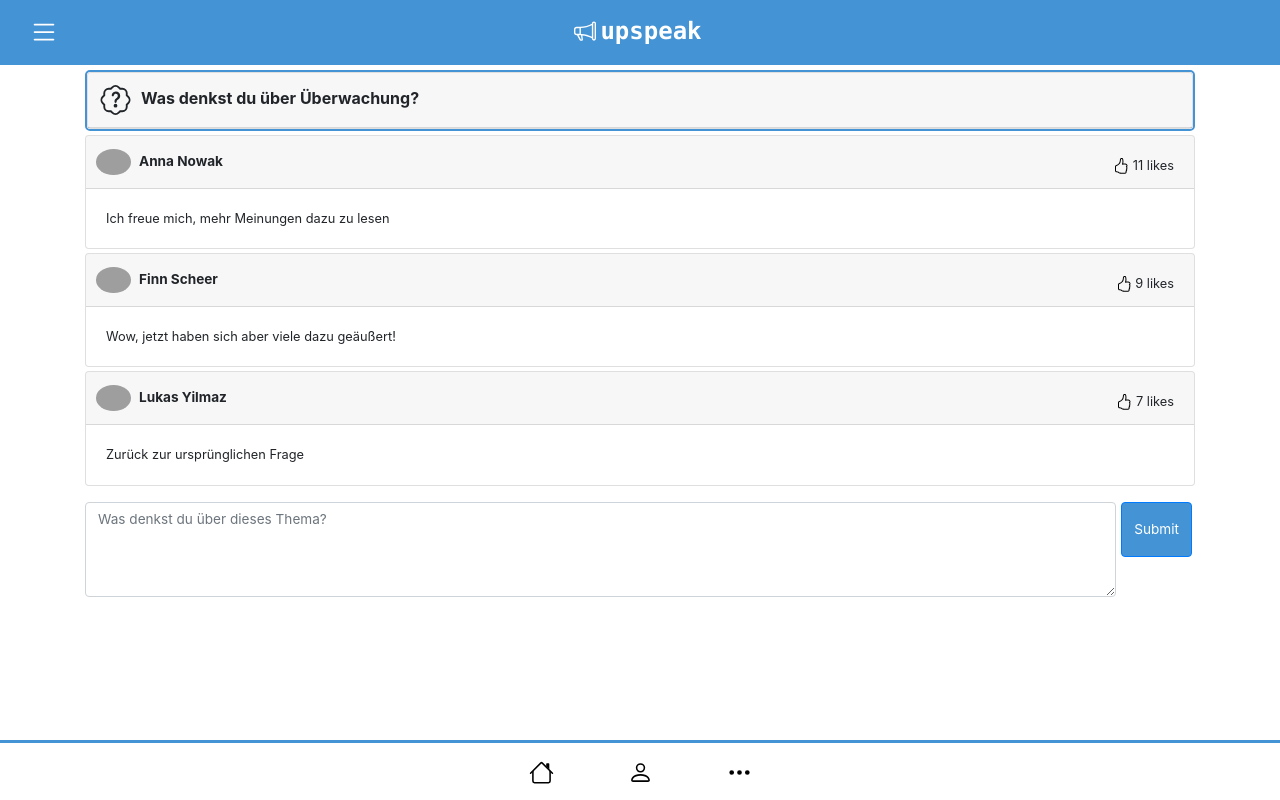
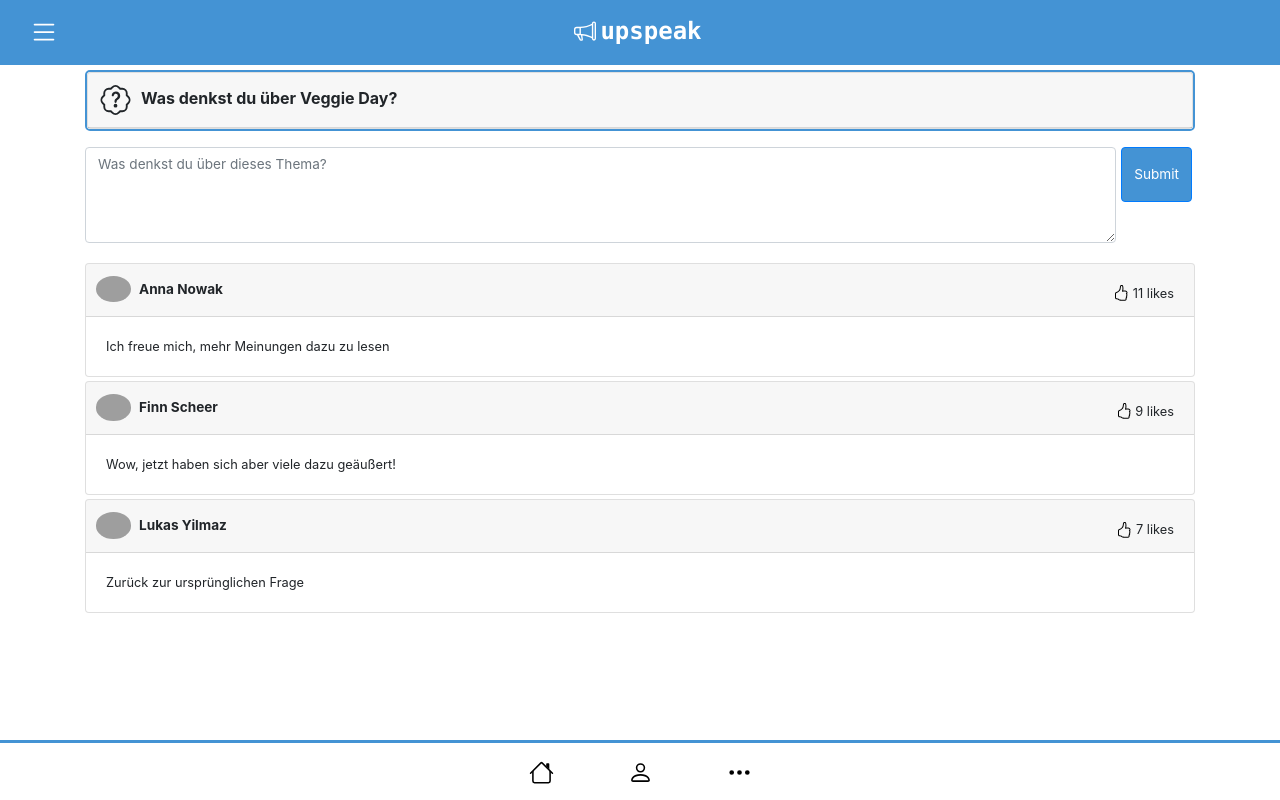
Before and after one commit to peterbayerle/dpil_olympus, a React (Create React App) app: page /ce/s in a window 1280 px wide. Both pictures are taken after typing "Sample", "name@example.com", "Sample123" into the empty fields and a click on the button "Submit". Built offline with nearby package versions, Linux system fonts and the light colour scheme; grey boxes are pictures that could not be loaded.

Commit message:
moved text box in comp screen up

```diff
--- a/src/pages/compose.js
+++ b/src/pages/compose.js
@@ -2,6 +2,7 @@ import React from 'react';
 import PostView from './postview';
 import PostForm from '../components/postform';
 import SignUp from '../components/signup';
+import Question from '../components/question';
 
 class ComposeView extends React.Component {
     constructor(props) {
@@ -52,8 +53,18 @@ class ComposeView extends React.Component {
                     !this.state.user ?
                         <SignUp onSubmit={this.onSubmitSignUp.bind(this)}></SignUp> :
                         <>
+                            <div className="pt-1">
+                                <Question question={this.props.questions.veggie}></Question>
+                            </div>
+
+                            {!this.state.newPost ?
+                            <div className="pt-3">
+                                <PostForm disabled={this.state.newPost} onSubmit={this.handlePostSubmission.bind(this)}/>
+                             </div>
+                            : null}
+
                             <PostView
-                                questions={this.props.questions}
+                                questions={null}
                                 user={this.state.user}
                                 persist={this.props.persist}
                                 users={this.props.compose_users}
@@ -63,11 +74,7 @@ class ComposeView extends React.Component {
                                 topic={this.topic}
                             />
 
-                            {!this.state.newPost ?
-                            <div className="pt-3">
-                                <PostForm disabled={this.state.newPost} onSubmit={this.handlePostSubmission.bind(this)}/>
-                             </div>
-                            : null}
+
 
                         </>
                 : null}
--- a/src/pages/postview.js
+++ b/src/pages/postview.js
@@ -72,9 +72,12 @@ class PostView extends React.Component {
     render() {
       return (
         <>
-            <div className="pt-1">
+            { this.props.questions ?
+              <div className="pt-1">
                 <Question question={this.props.questions[this.topic]}></Question>
-            </div>
+              </div>
+            : null}
+
 
             { this.props.newPost ? <Post {...this.props.newPost} /> : null }
 
```
